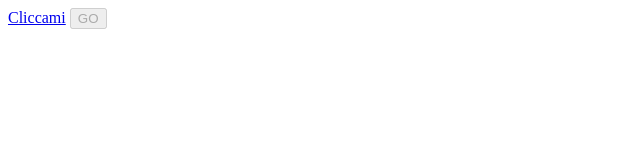
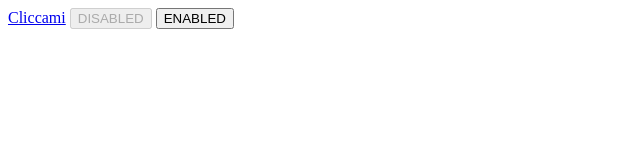
Before and after one commit to francarl/francarl.github.io, a plain HTML site: page index.html in a window 1280 px wide. Shown: the whole page, without its empty margins (0-640 px from the left). Drawn offline with Linux system fonts and the light colour scheme.

Commit message:
Update index.html

```diff
--- a/index.html
+++ b/index.html
@@ -1,6 +1,7 @@
  <html>
 <body>
 <a id="clickme" onclick="javascript:alert('ciao')" href="#">Cliccami</a>
-  <input id="disablitato-click-me" type="button" disabled="disabled" value="GO"/>
+  <input id="disable-click-me" type="button" disabled="disabled" value="DISABLED"/>
+ <input id="enabled-click-me" type="button"  value="ENABLED"/>
 </body>
 </html>
```
